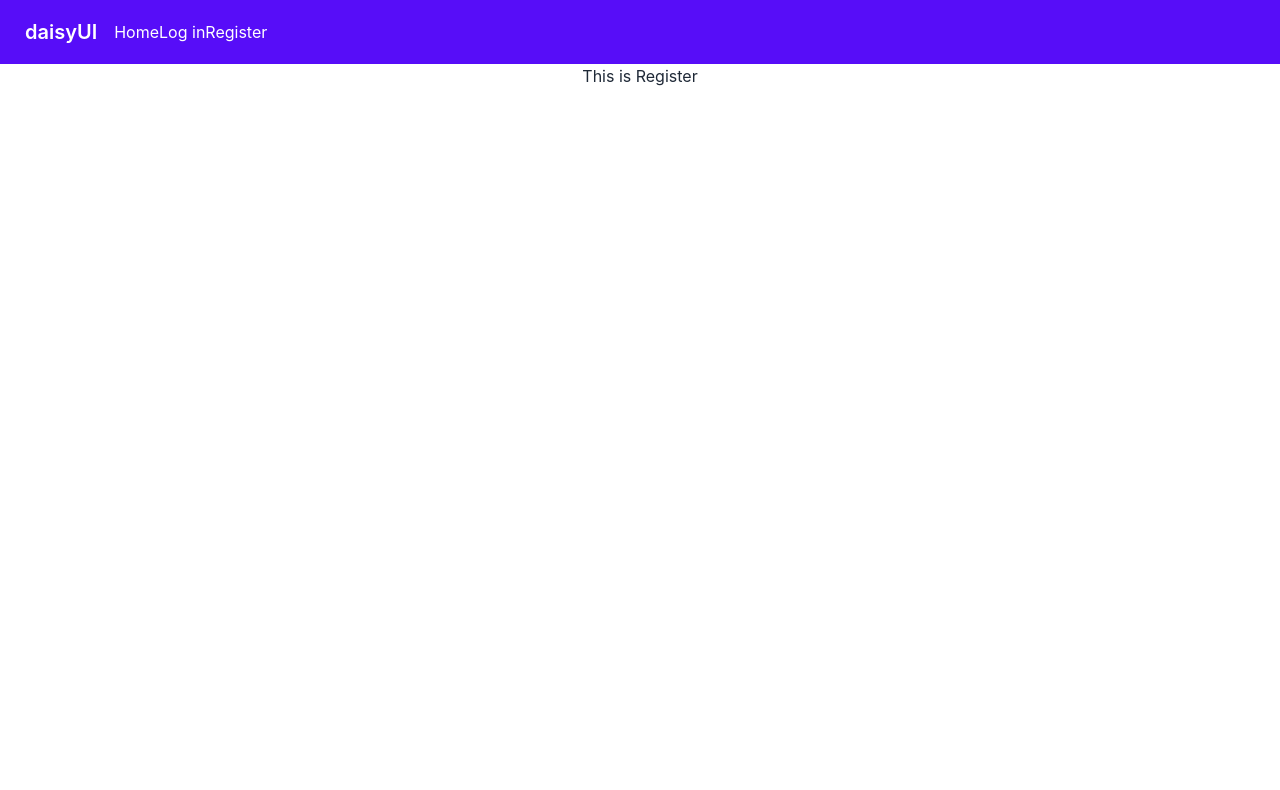
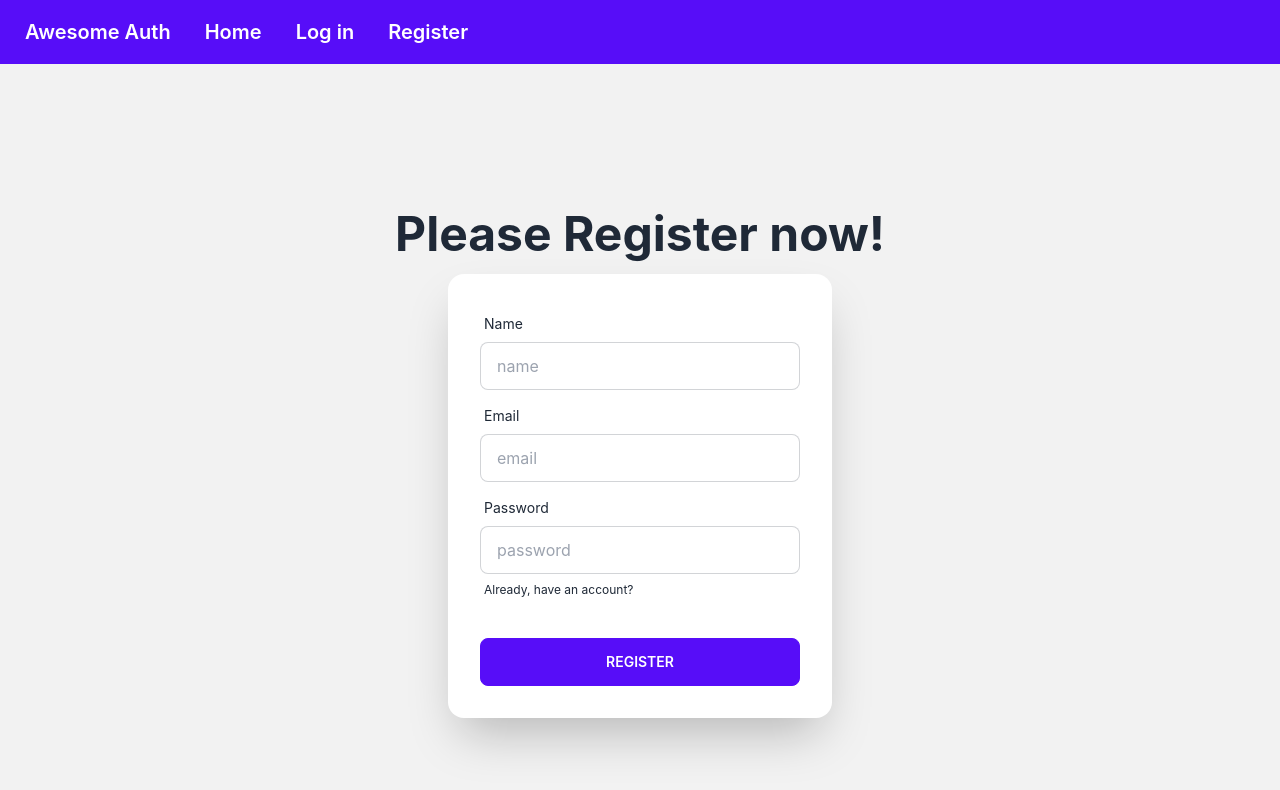
Before and after one commit to al-shaimon/auth-router-context-app, a React (Create React App) app: page /register in a window 1280 px wide. Shown: the top 790 px of the page. Built offline with nearby package versions, Linux system fonts and the light colour scheme.

Commit message:
Create login and registration form using daisy UI

```diff
--- a/src/components/Header.js
+++ b/src/components/Header.js
@@ -5,10 +5,16 @@
   return (
     <div>
       <div className="navbar bg-primary text-primary-content">
-        <a className="btn btn-ghost normal-case text-xl">daisyUI</a>
-        <Link to='/'>Home</Link>
-        <Link to='/login'>Log in</Link>
-        <Link to='/register'>Register</Link>
+        <Link to='/' className="btn btn-ghost normal-case text-xl">Awesome Auth</Link>
+        <Link className="btn btn-ghost normal-case text-xl" to="/">
+          Home
+        </Link>
+        <Link className="btn btn-ghost normal-case text-xl" to="/login">
+          Log in
+        </Link>
+        <Link className="btn btn-ghost normal-case text-xl" to="/register">
+          Register
+        </Link>
       </div>
     </div>
   );
--- a/src/components/Login.js
+++ b/src/components/Login.js
@@ -1,9 +1,59 @@
 import React from 'react';
 
 const Login = () => {
+  const handleSubmit = (event) => {
+    event.preventDefault();
+    const form = event.target;
+    const email = form.email.value;
+    const password = form.password.value;
+    console.log(email, password);
+  };
+
   return (
     <div>
-      <h2>This is Login</h2>
+      <div className="hero min-h-screen bg-base-200">
+        <div className="hero-content flex-col ">
+          <div className="text-center lg:text-left">
+            <h1 className="text-5xl font-bold">Please Login now!</h1>
+          </div>
+          <div className="card flex-shrink-0 w-full max-w-sm shadow-2xl bg-base-100">
+            <form onSubmit={handleSubmit} className="card-body">
+              <div className="form-control">
+                <label className="label">
+                  <span className="label-text">Email</span>
+                </label>
+                <input
+                  type="email"
+                  name="email"
+                  placeholder="email"
+                  className="input input-bordered"
+                  required
+                />
+              </div>
+              <div className="form-control">
+                <label className="label">
+                  <span className="label-text">Password</span>
+                </label>
+                <input
+                  type="password"
+                  name="password"
+                  placeholder="password"
+                  className="input input-bordered"
+                  required
+                />
+                <label className="label">
+                  <a href="#" className="label-text-alt link link-hover">
+                    Forgot password?
+                  </a>
+                </label>
+              </div>
+              <div className="form-control mt-6">
+                <button className="btn btn-primary">Login</button>
+              </div>
+            </form>
+          </div>
+        </div>
+      </div>
     </div>
   );
 };
--- a/src/components/Register.js
+++ b/src/components/Register.js
@@ -1,9 +1,73 @@
 import React from 'react';
+import { Link } from 'react-router-dom';
 
 const Register = () => {
+  const handleSubmit = (event) => {
+    event.preventDefault();
+    const form = event.target;
+    const name = form.name.value;
+    const email = form.email.value;
+    const password = form.password.value;
+    console.log(name, email, password);
+  };
+
   return (
     <div>
-      <h2>This is Register</h2>
+      <div className="hero min-h-screen bg-base-200">
+        <div className="hero-content flex-col ">
+          <div className="text-center lg:text-left">
+            <h1 className="text-5xl font-bold">Please Register now!</h1>
+          </div>
+          <div className="card flex-shrink-0 w-full max-w-sm shadow-2xl bg-base-100">
+            <form onSubmit={handleSubmit} className="card-body">
+              <div className="form-control">
+                <label className="label">
+                  <span className="label-text">Name</span>
+                </label>
+                <input
+                  type="text"
+                  name="name"
+                  placeholder="name"
+                  className="input input-bordered"
+                  required
+                />
+              </div>
+              <div className="form-control">
+                <label className="label">
+                  <span className="label-text">Email</span>
+                </label>
+                <input
+                  type="email"
+                  name="email"
+                  placeholder="email"
+                  className="input input-bordered"
+                  required
+                />
+              </div>
+              <div className="form-control">
+                <label className="label">
+                  <span className="label-text">Password</span>
+                </label>
+                <input
+                  type="password"
+                  name="password"
+                  placeholder="password"
+                  className="input input-bordered"
+                  required
+                />
+                <label className="label">
+                  <Link to="/login" className="label-text-alt link link-hover">
+                    Already, have an account?
+                  </Link>
+                </label>
+              </div>
+              <div className="form-control mt-6">
+                <button className="btn btn-primary">Register</button>
+              </div>
+            </form>
+          </div>
+        </div>
+      </div>
     </div>
   );
 };
```
